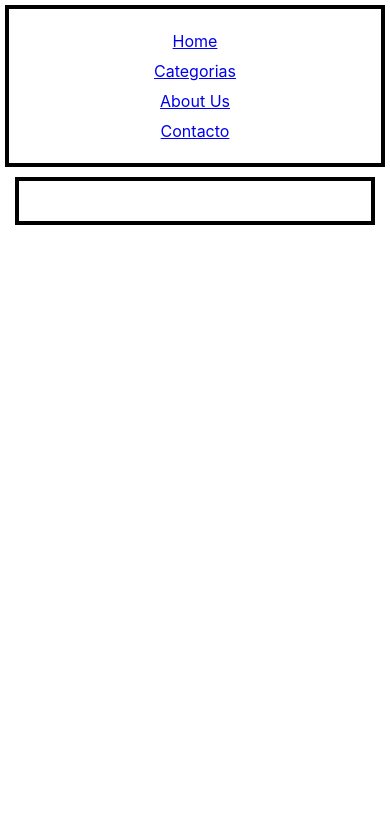
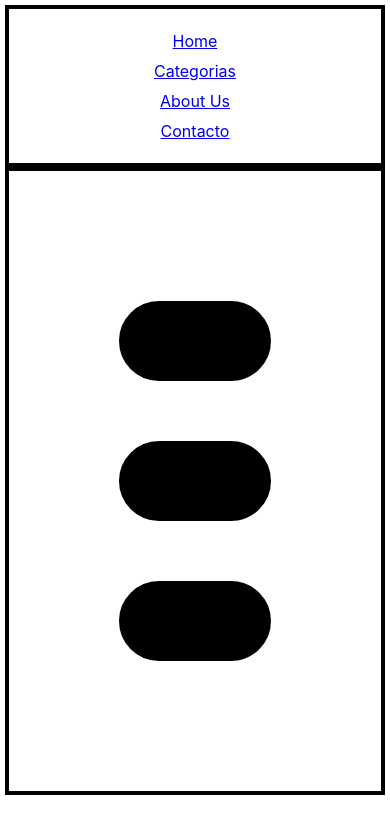
Before and after one commit to barbaroreyes/lamango, a React (Create React App) app: page / in a window 390 px wide. Shown: the top 834 px of the page. Built offline with nearby package versions, Linux system fonts and the light colour scheme.

Commit message:
adde-main

```diff
--- a/src/App.css
+++ b/src/App.css
@@ -12,8 +12,10 @@
     padding: 5px;
   }
   .home{
-    margin: 10px;
-    padding: 20px;
+    /* margin: 10px;
+    padding: 20px; */
+
+    padding:100px;
     display: flex;
     justify-content:center;
     flex-direction: column;
@@ -31,10 +33,13 @@
     margin: 5px;
   }
   .main{
-    border: 4px solid black;
+    border: 10px solid #ffff;
     width: 100%;
     margin: 20px;
     padding: 20px;
+    border-radius: 50px 50px;
+    height:100px;
+    background-color:black;
   }footer{
     border: 4px solid black;
     width: 100%;
--- a/src/pages/Home.js
+++ b/src/pages/Home.js
@@ -2,14 +2,12 @@ import React from 'react';
 
 const Home = () => {
   return (
+
     <div className="home">
 
-        {/* <div className="main">
-            main
-        </div> */}
-
-
-
+    <div  className="main"></div>
+    <div  className="main"></div>
+    <div  className="main"></div>
 
     </div>
   );
```
